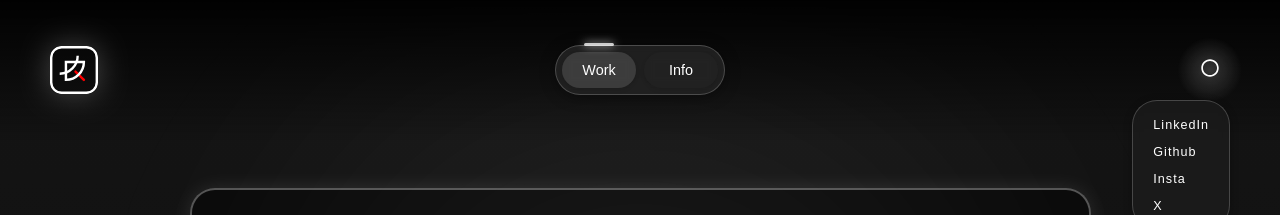
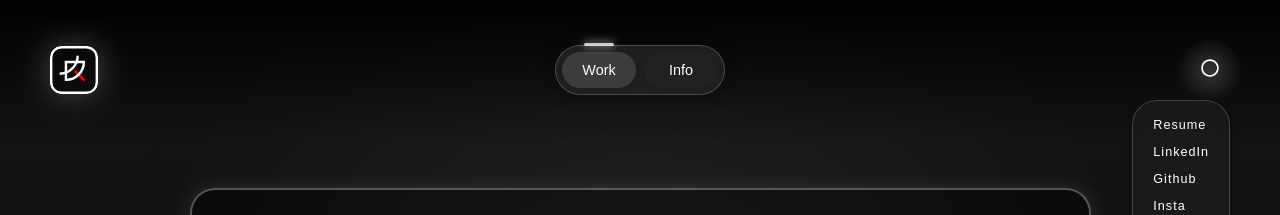
Before and after one commit to edsng/portfolio, a React (Vite) app: page / in a window 1280 px wide. Both pictures are taken after a click on the element 1210 px from the left and 70 px from the top of the page. Shown: the top 215 px of the page. Built offline with nearby package versions, Linux system fonts and the light colour scheme; a web font is replaced by a local one.

Commit message:
Changed projects around and colors

```diff
--- a/src/components/LandingPage.jsx
+++ b/src/components/LandingPage.jsx
@@ -82,8 +82,8 @@ function LandingPage() {
 
                 <div className="projects-grid">
                     <motion.a className="projects-card" variants={projectsItem} href="https://github.com/edsng/Bitcoin-Price-Forecasting-using-Machine-Learning-Models" target="_blank" rel="noopener noreferrer">
-                        <h3>Quant</h3>
-                        <p>Various quantitative finance projects</p>
+                        <h3>ML Analysis</h3>
+                        <p>k-NN & LSTM analysis of various commodities</p>
                         <FaArrowRight className="projects-icon" />
                     </motion.a>
                     <motion.a className="projects-card" variants={projectsItem} href="https://edsng.github.io/fynance" target="_blank" rel="noopener noreferrer">
@@ -91,9 +91,9 @@ function LandingPage() {
                         <p>AI-powered financial planning</p>
                         <FaArrowRight className="projects-icon" />
                     </motion.a>
-                    <motion.a className="projects-card" variants={projectsItem} href="https://github.com/edsng/Carpics" target="_blank" rel="noopener noreferrer">
-                        <h3>Carpics</h3>
-                        <p>Client matching web app for car enthusiasts</p>
+                    <motion.a className="projects-card" variants={projectsItem} href="https://github.com/edsng/bentotemplate" target="_blank" rel="noopener noreferrer">
+                        <h3>Bento</h3>
+                        <p>React Bento style personal website template</p>
                         <FaArrowRight className="projects-icon" />
                     </motion.a>
                 </div>
--- a/src/components/Navibar.jsx
+++ b/src/components/Navibar.jsx
@@ -114,6 +114,15 @@ const NaviBar = () => {
                   transition={{ duration: 0.3 }}
                 >
                   <motion.NavLink
+                    to="/logout"
+                    className="dropdown-item"
+                    initial={{ opacity: 0, y: -10 }}
+                    animate={{ opacity: 1, y: 0 }}
+                    transition={{ delay: 0.05 }}
+                  >
+                    <a href="https://docs.google.com/document/d/1IXSPeeWzdQOGPxRNA1LVZF2PR7a-5xvlymQfJBaZaFc/edit?tab=t.0" target="_blank" rel="noopener noreferrer">Resume</a>
+                  </motion.NavLink>
+                  <motion.NavLink
                     to="/profile"
                     className="dropdown-item"
                     initial={{ opacity: 0, y: -10 }}
--- a/src/css/LandingPage.css
+++ b/src/css/LandingPage.css
@@ -214,8 +214,8 @@ body, html {
   text-shadow:
       0 0 10px rgba(255, 255, 255, 0.3),
       0 0 15px rgba(255, 255, 255, 0.2),
-      0 0 20px rgba(255, 0, 255, 0.15),
-      0 0 25px rgba(255, 0, 255, 0.1);
+      0 0 20px rgba(255, 255, 255, 0.15),
+      0 0 25px rgba(255, 255, 255, 0.1);
 }
 
 .projects-text p {
```
Also changed, not shown: 1 other file (tests, documents, lock files or other folders).
